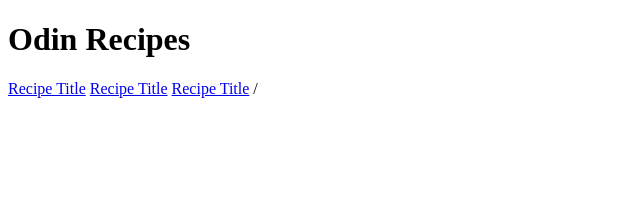
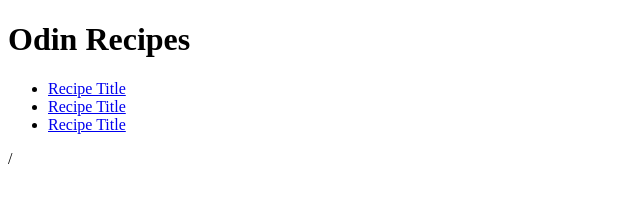
Before and after one commit to ngarciaotero/odin-recipes, a plain HTML site: page index.html in a window 1280 px wide. Shown: the whole page, without its empty margins (0-640 px from the left). Drawn offline with Linux system fonts and the light colour scheme.

Commit message:
Add recipe links to unordered list

```diff
--- a/index.html
+++ b/index.html
@@ -8,9 +8,11 @@
   </head>
   <body>
     <h1>Odin Recipes</h1>
-    <a href="recipes/ceviche.html">Recipe Title</a>
-    <a href="recipes/lomo-saltado.html">Recipe Title</a>
-    <a href="recipes/aji-de-gallina.html">Recipe Title</a>
+    <ul>
+      <li><a href="recipes/ceviche.html">Recipe Title</a></li>
+      <li><a href="recipes/lomo-saltado.html">Recipe Title</a></li>
+      <li><a href="recipes/aji-de-gallina.html">Recipe Title</a></li>
+    </ul>
   </body>
 </html>
 /
```
